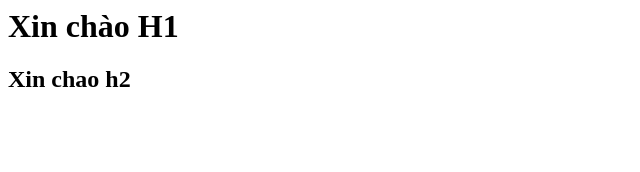
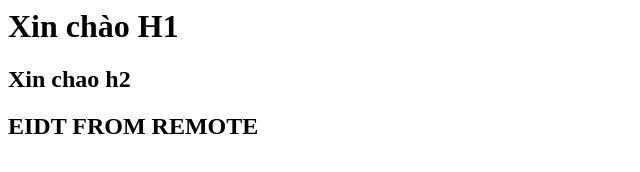
Before and after one commit to huudqtmu/c1, a plain HTML site: page index.html in a window 1280 px wide. Shown: the whole page, without its empty margins (0-640 px from the left). Drawn offline with Linux system fonts and the light colour scheme.

Commit message:
Update index.html

```diff
--- a/index.html
+++ b/index.html
@@ -1,2 +1,3 @@
 <h1>Xin chào H1</h1>
 <h2>Xin chao h2</h2>
+<h2>EIDT FROM REMOTE</h2>
```
